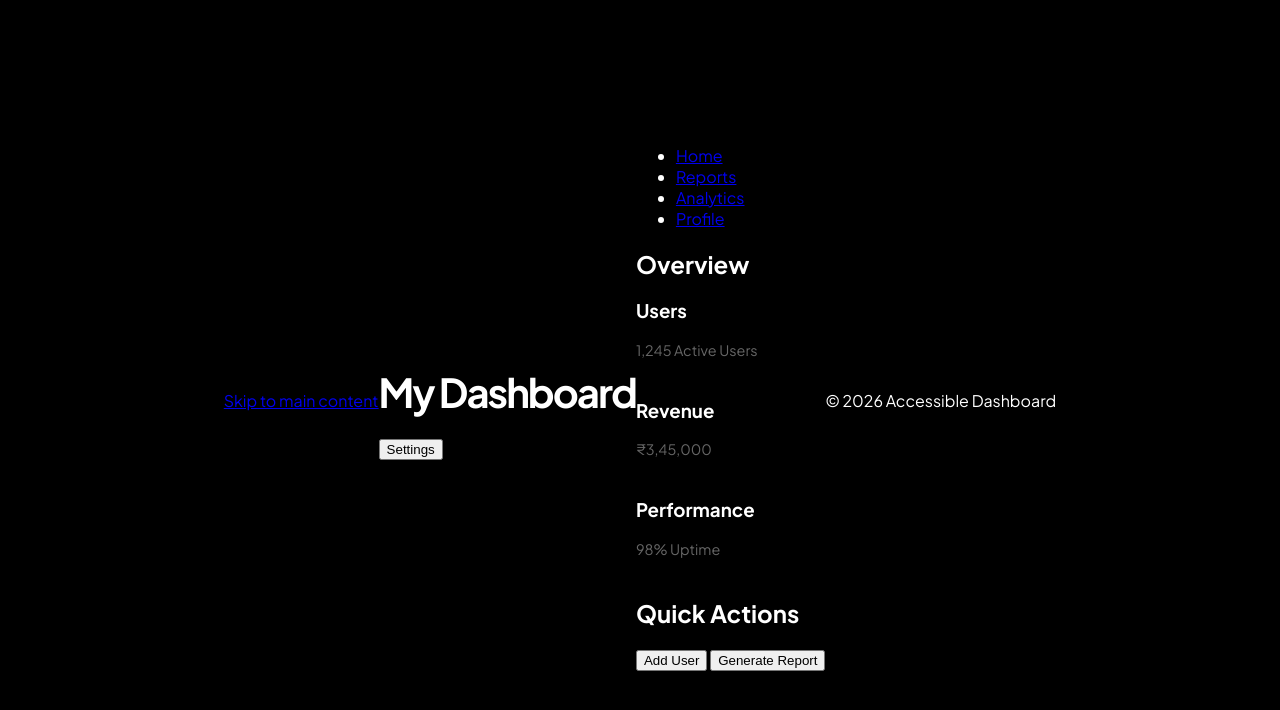
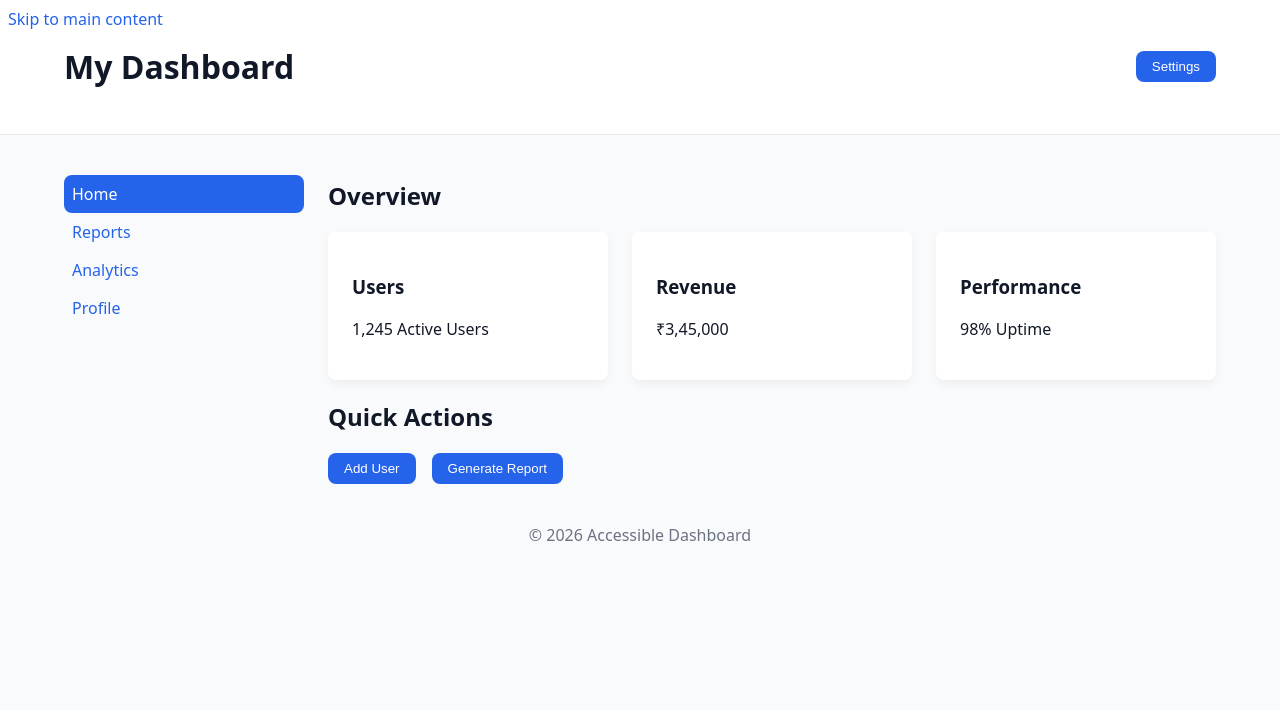
Before and after one commit to puttikavyasri/unify-labs-practice, a plain HTML site: page Day-12/index.html in a window 1280 px wide. Drawn offline with Linux system fonts and the light colour scheme.

Commit message:
🚀 Day 12 - index.html - 7:36:21 pm

```diff
--- a/Day-12/style.css
+++ b/Day-12/style.css
@@ -1,19 +1,119 @@
-@import url('https://fonts.googleapis.com/css2?family=Plus+Jakarta+Sans:wght@400;700;800&family=JetBrains+Mono:wght@700&display=swap');
+:root {
+  --bg: #f9fafb;
+  --surface: #ffffff;
+  --primary: #2563eb;
+  --text: #111827;
+  --muted: #6b7280;
+  --space-sm: 0.5rem;
+  --space-md: 1rem;
+  --space-lg: 1.5rem;
+  --radius: 8px;
+}
+
+* {
+  box-sizing: border-box;
+}
 
 body {
-    margin: 0; background: #000; color: #fff;
-    font-family: 'Plus Jakarta Sans', sans-serif;
-    display: flex; align-items: center; justify-content: center; height: 100vh;
+  margin: 0;
+  font-family: system-ui, sans-serif;
+  background: var(--bg);
+  color: var(--text);
 }
 
-.lab-container { text-align: center; max-width: 500px; }
-h1 { font-size: 2.5rem; letter-spacing: -2px; margin-bottom: 20px; }
-h1 span { color: #f97316; }
-p { color: #666; font-size: 0.9rem; margin-bottom: 40px; }
+a {
+  text-decoration: none;
+  color: var(--primary);
+}
 
-.debug-panel {
-    background: #111; border: 1px solid #222;
-    padding: 20px; border-radius: 15px;
-    font-family: 'JetBrains Mono'; color: #f97316;
-    font-size: 0.8rem; text-transform: uppercase;
+button {
+  background: var(--primary);
+  color: white;
+  border: none;
+  padding: var(--space-sm) var(--space-md);
+  border-radius: var(--radius);
+  cursor: pointer;
 }
+
+button:focus-visible,
+a:focus-visible {
+  outline: 3px solid var(--primary);
+  outline-offset: 2px;
+}
+
+.skip-link {
+  position: absolute;
+  top: 0;
+  left: 0;
+  padding: 8px;
+  background: white;
+}
+
+header {
+  background: var(--surface);
+  border-bottom: 1px solid #e5e7eb;
+}
+
+.container {
+  max-width: 1200px;
+  margin: auto;
+  padding: var(--space-lg);
+}
+
+.header-flex {
+  display: flex;
+  justify-content: space-between;
+  align-items: center;
+}
+
+.dashboard-grid {
+  display: grid;
+  grid-template-columns: 240px 1fr;
+  gap: var(--space-lg);
+}
+
+nav ul {
+  list-style: none;
+  padding: 0;
+}
+
+nav a {
+  display: block;
+  padding: var(--space-sm);
+  border-radius: var(--radius);
+}
+
+nav a[aria-current="page"] {
+  background: var(--primary);
+  color: white;
+}
+
+.card-grid {
+  display: grid;
+  grid-template-columns: repeat(auto-fit, minmax(220px, 1fr));
+  gap: var(--space-lg);
+}
+
+.card {
+  background: var(--surface);
+  padding: var(--space-lg);
+  border-radius: var(--radius);
+  box-shadow: 0 4px 10px rgba(0,0,0,0.05);
+}
+
+.actions {
+  display: flex;
+  gap: var(--space-md);
+}
+
+footer {
+  text-align: center;
+  padding: var(--space-md);
+  color: var(--muted);
+}
+
+@media (max-width: 768px) {
+  .dashboard-grid {
+    grid-template-columns: 1fr;
+  }
+}
```
